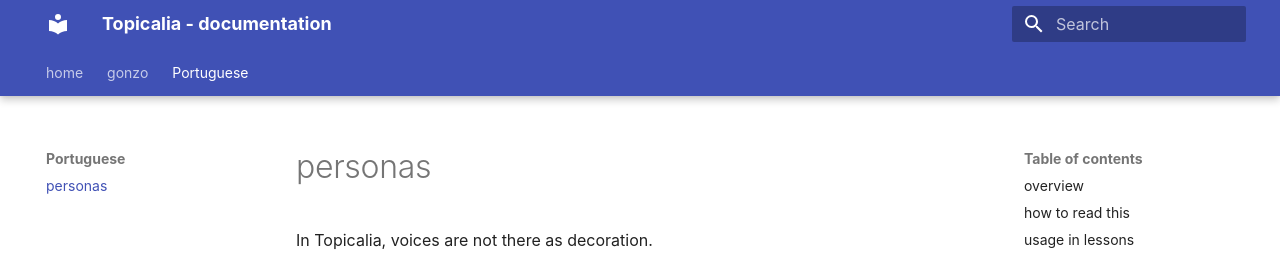
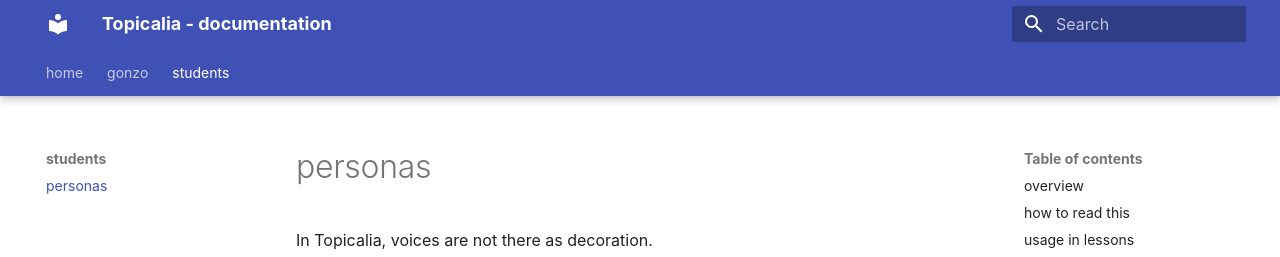
Before and after one commit to jiwanski/topicalia2-notes, an MkDocs documentation site: the page built from docs/students/personas.md, in a window 1280 px wide. Shown: the top 257 px of the page. Built offline with MkDocs 1.6.1 and Material for MkDocs 9.7.7, drawn with Linux system fonts in a browser that asks for light colours.

Commit message:
rename folder to students

```diff
--- a/mkdocs.yml
+++ b/mkdocs.yml
@@ -36,8 +36,8 @@
       - home: index.md
   - gonzo:
       - why gonzo?: topicalism/gonzo.md
-  - Portuguese:
-      - personas: portuguese/personas.md
+  - students:
+      - personas: students/personas.md
 plugins:
   - search
   - include-markdown
```
Also changed, not shown: docs/students/personas.md (renamed from docs/portuguese/personas.md).
